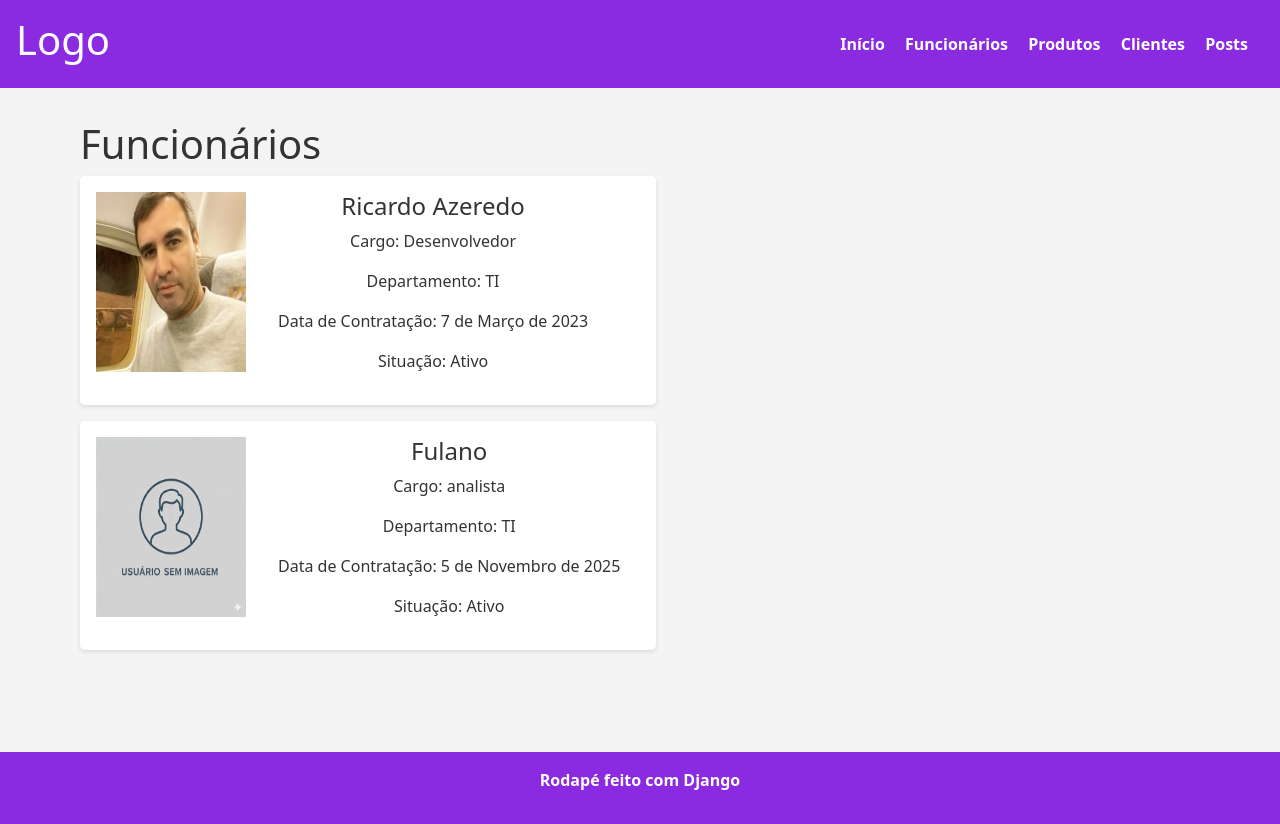
After one commit to ricardoazeredo/django-static, a Django app: page /funcionarios/ in a window 1280 px wide. The commit adds this page. Run offline with Django 5.2, Linux system fonts and the light colour scheme; data comes from the database, SQL or seed files in the repository; both versions use the stored data as it was after the commit; some libraries are stand-ins or nearby versions.

Commit message:
update: criação de funcionario e upload de imagem

```diff
--- a/empresa/settings.py
+++ b/empresa/settings.py
@@ -122,6 +122,9 @@ STATICFILES_DIRS = [
     BASE_DIR / 'static',
 ]
 
+MEDIA_URL = '/imagens/'
+MEDIA_ROOT = BASE_DIR / 'static' / 'images'
+
 # Default primary key field type
 # https://docs.djangoproject.com/en/5.2/ref/settings/#default-auto-field
 
--- a/empresa/urls.py
+++ b/empresa/urls.py
@@ -16,10 +16,13 @@ Including another URLconf
 """
 from django.contrib import admin
 from django.urls import path, include
-
+from django.conf import settings
+from django.conf.urls.static import static
 
 urlpatterns = [
     path('admin/', admin.site.urls),
     path('', include('rh.urls')),
     path('blog/', include('blog.urls')),
 ]
+
+urlpatterns += static(settings.MEDIA_URL, document_root=settings.MEDIA_ROOT)
--- a/rh/admin.py
+++ b/rh/admin.py
@@ -1,3 +1,5 @@
 from django.contrib import admin
+from .models import Funcionarios
 
 # Register your models here.
+admin.site.register(Funcionarios)
--- a/rh/models.py
+++ b/rh/models.py
@@ -1,3 +1,12 @@
 from django.db import models
 
 # Create your models here.
+class Funcionarios(models.Model):
+    foto = models.ImageField(null=True, blank=True)
+    nome = models.CharField(max_length=100)
+    cargo = models.CharField(max_length=100)
+    departamento = models.CharField(max_length=100)
+    data_contratacao = models.DateField()
+    status = models.BooleanField(default=True)
+    def __str__(self):
+        return self.nome
--- /dev/null
+++ b/rh/templates/funcionarios.html
@@ -0,0 +1,26 @@
+{% extends "base.html" %}
+{% block title %}Funcionarios{% endblock %}
+
+{% block content %}
+    <h1> Funcionários</h1>
+
+    {% for funcionario in funcionarios %}
+    <section class="card-funcionario">
+        {% if funcionario.foto.url != null %}
+        <img src="{{ funcionario.foto.url }}" alt="Foto de {{funcionario.nome}}">
+        {% else %}
+        <img src="/static/images/usuario-sem-imagem.png" alt="Foto padrão de usuário">
+        {% endif %}
+        <div class="info-funcionario">
+            <h4>{{funcionario.nome}}</h4>
+            <p>Cargo: {{funcionario.cargo}} </p>
+            <p>Departamento: {{funcionario.departamento}} </p>
+            <p>Data de Contratação: {{funcionario.data_contratacao}}</p>
+            {% if funcionario.status == True %}
+                <p>Situação: Ativo</p>
+            {% endif %}
+        </div>
+    </section>
+    {% endfor %}
+
+{% endblock %}
--- a/rh/urls.py
+++ b/rh/urls.py
@@ -5,5 +5,6 @@ urlpatterns = [
     path('',views.home, name='home'),
     path('produtos/',views.produtos, name='produtos'),
     path('clientes/',views.clientes, name='clientes'),
+    path('funcionarios/',views.funcionarios, name='funcionarios'),
 
 ]
--- a/rh/views.py
+++ b/rh/views.py
@@ -1,4 +1,5 @@
 from django.shortcuts import render
+from .models import Funcionarios
 
 # Create your views here.
 def home(request):
@@ -7,3 +8,9 @@ def produtos(request):
     return render(request,'produtos.html')
 def clientes(request):
     return render(request,'clientes.html')
+def funcionarios(request):
+    funcionarios = Funcionarios.objects.filter(status=True)
+    context = {
+        'funcionarios': funcionarios
+    }
+    return render(request,'funcionarios.html',context)
--- a/static/css/style.css
+++ b/static/css/style.css
@@ -36,6 +36,29 @@ main{
 
 }
 
+.card-funcionario {
+    display:flex;
+    width: 36rem;
+    background-color: #fff;
+    padding: 1rem;
+    margin-bottom: 1rem;
+    border-radius: 5px;
+    box-shadow: 0 2px 4px rgba(0,0,0,0.1);
+}
+
+.card-funcionario img {
+    width: 150px;
+    height: 180px;
+
+}
+
+.info-funcionario {
+    display: flex;
+    flex-direction: column;
+    align-items: center;
+    margin-left: 2rem;
+}
+
 
 footer {
     display: flex;
--- a/templates/base.html
+++ b/templates/base.html
@@ -14,12 +14,7 @@
 <body>
     <header class="header d-flex justify-content-between align-items-center">
         <h1>Logo</h1>
-        <nav class="menu">
-            <a href="{% url 'home' %}">Início</a>
-            <a href="{% url 'produtos' %}">Produtos</a>
-            <a href="{% url 'clientes' %}">Clientes</a>
-            <a href="{% url 'posts' %}">Posts</a>
-        </nav>
+        {% include "components/_navbar.html" %}
     </header>
     <main>
         {% block content%}
--- a/templates/components/_navbar.html
+++ b/templates/components/_navbar.html
@@ -1,5 +1,6 @@
 <nav class="menu">
     <a href="{% url 'home' %}">Início</a>
+    <a href="{% url 'funcionarios' %}">Funcionários</a>
     <a href="{% url 'produtos' %}">Produtos</a>
     <a href="{% url 'clientes' %}">Clientes</a>
     <a href="{% url 'posts' %}">Posts</a>
```
Also changed, not shown: db.sqlite3, rh/migrations/0001_initial.py (added), static/images/20160504_183525.jpg (added), static/images/20190707_014515.jpg (added), static/images/Rico34.png (added), static/images/usuario-sem-imagem.png (added).
